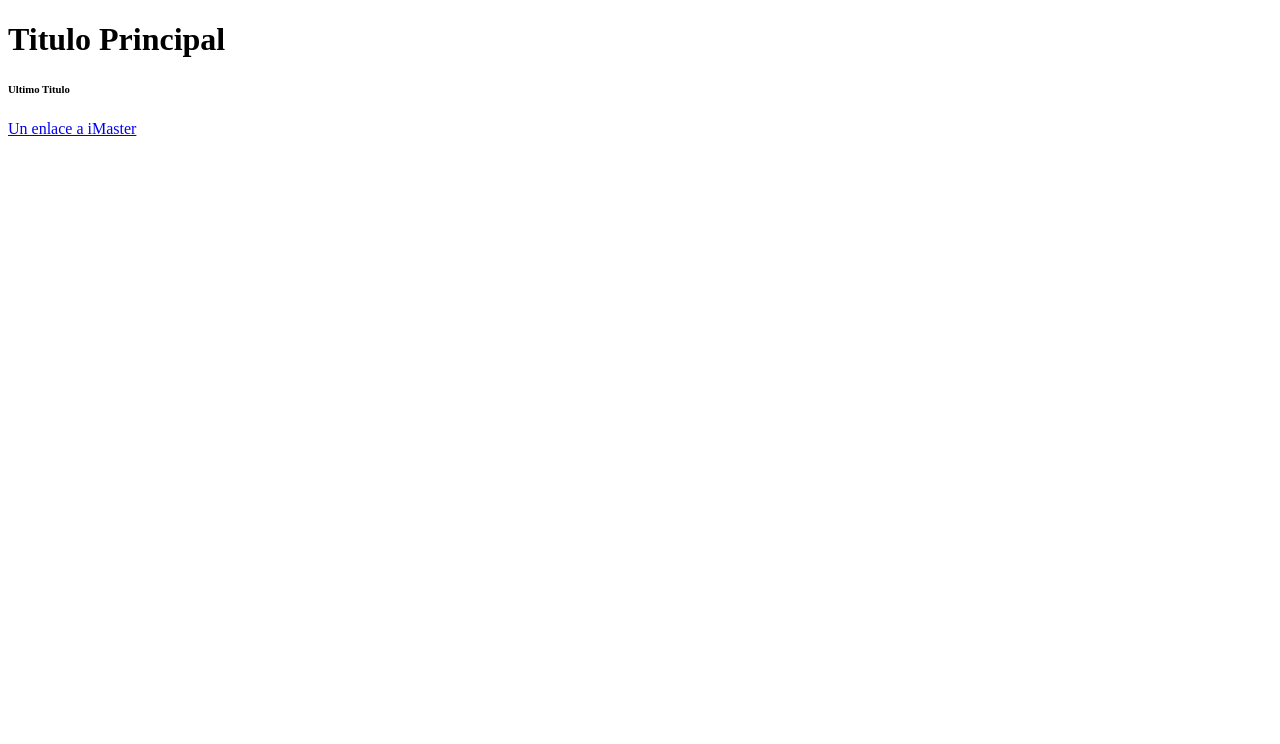
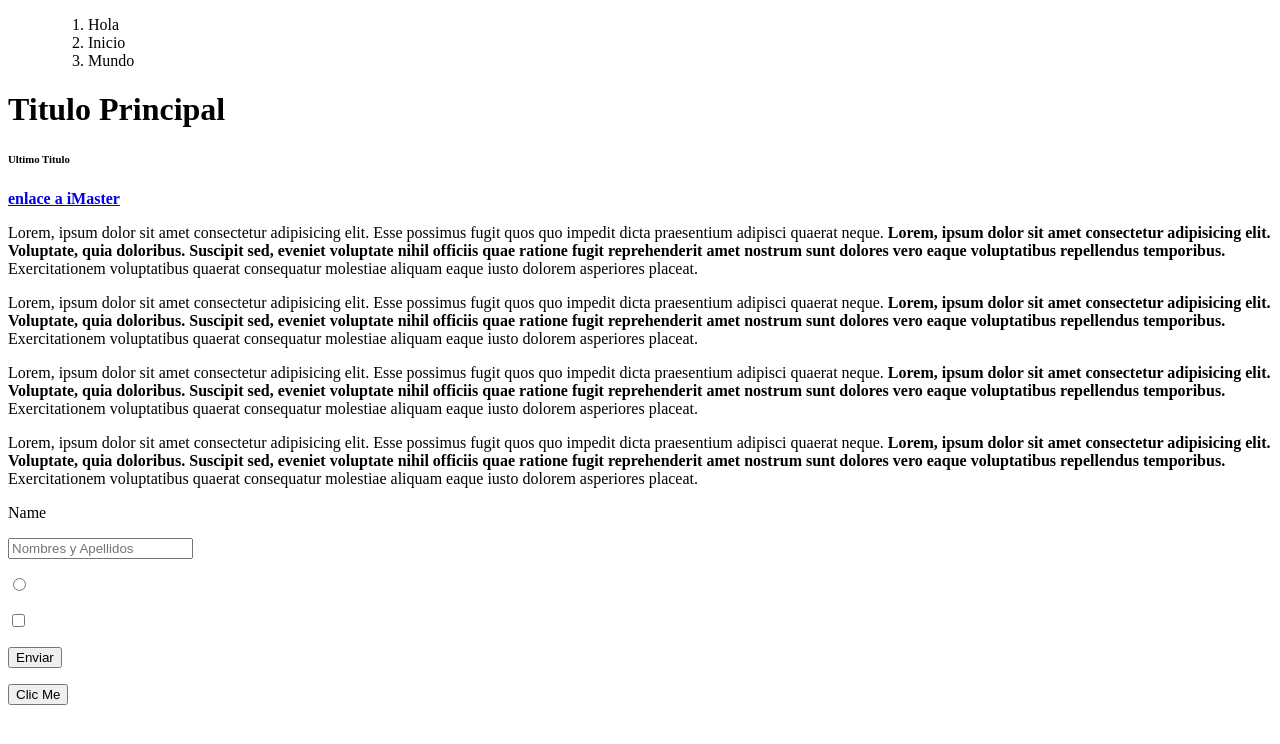
Before and after one commit to fasadif/Ciclo3, a plain HTML site: page index.html in a window 1280 px wide. Drawn offline with Linux system fonts and the light colour scheme.

Commit message:
Fin clase html

```diff
--- a/index.html
+++ b/index.html
@@ -8,13 +8,68 @@
 
 <body>
     <header>
+        <nav>
+            <ul>
+                <ol>
+                    <li>Hola</li>
+                    <li>Inicio</li>
+                    <li>Mundo</li>
+                </ol>
+            </ul>
+        </nav>
+    </header>
 
-    </header>
     <main>
     <h1>Titulo Principal</h1>
     <h6>Ultimo Titulo</h6>
     <!-- Comentarios -->
-    <a href="//imaster.acdemy">Un enlace a iMaster</a>
+    <a href="//imaster.acdemy"><b>enlace a iMaster</b></a>
+
+    <!-- Noticias -->
+    <div>
+        <p>
+            Lorem, ipsum dolor sit amet consectetur adipisicing elit. Esse possimus fugit quos quo impedit dicta praesentium adipisci quaerat neque.
+            <span>
+                <b>Lorem, ipsum dolor sit amet consectetur adipisicing elit. Voluptate, quia doloribus. Suscipit sed, eveniet voluptate nihil officiis quae ratione fugit reprehenderit amet nostrum sunt dolores vero eaque voluptatibus repellendus temporibus.</b>
+            </span>
+            Exercitationem voluptatibus quaerat consequatur molestiae aliquam eaque iusto dolorem asperiores placeat.
+        </p>
+        <p>
+            Lorem, ipsum dolor sit amet consectetur adipisicing elit. Esse possimus fugit quos quo impedit dicta praesentium adipisci quaerat neque.
+            <span>
+                <b>Lorem, ipsum dolor sit amet consectetur adipisicing elit. Voluptate, quia doloribus. Suscipit sed, eveniet voluptate nihil officiis quae ratione fugit reprehenderit amet nostrum sunt dolores vero eaque voluptatibus repellendus temporibus.</b>
+            </span>
+            Exercitationem voluptatibus quaerat consequatur molestiae aliquam eaque iusto dolorem asperiores placeat.
+        </p>
+    </div>
+    <div>
+        <p>
+            Lorem, ipsum dolor sit amet consectetur adipisicing elit. Esse possimus fugit quos quo impedit dicta praesentium adipisci quaerat neque.
+            <span>
+                <b>Lorem, ipsum dolor sit amet consectetur adipisicing elit. Voluptate, quia doloribus. Suscipit sed, eveniet voluptate nihil officiis quae ratione fugit reprehenderit amet nostrum sunt dolores vero eaque voluptatibus repellendus temporibus.</b>
+            </span>
+            Exercitationem voluptatibus quaerat consequatur molestiae aliquam eaque iusto dolorem asperiores placeat.
+        </p>
+        <p>
+            Lorem, ipsum dolor sit amet consectetur adipisicing elit. Esse possimus fugit quos quo impedit dicta praesentium adipisci quaerat neque.
+            <span>
+                <b>Lorem, ipsum dolor sit amet consectetur adipisicing elit. Voluptate, quia doloribus. Suscipit sed, eveniet voluptate nihil officiis quae ratione fugit reprehenderit amet nostrum sunt dolores vero eaque voluptatibus repellendus temporibus.</b>
+            </span>
+            Exercitationem voluptatibus quaerat consequatur molestiae aliquam eaque iusto dolorem asperiores placeat.
+        </p>
+    </div>
+    <!-- Formulario de Prueba -->
+    <div>
+        <form action="sendMail()">
+            <p><label for="">Name</label></p>
+            <p><input id="name" placeholder="Nombres y Apellidos" type="text"></p>
+
+            <p><input type="radio" name="" id=""></p>
+            <p><input type="checkbox" name="" id=""></p>
+            <p><input type="submit" value="Enviar"></p>
+            <p><input type="button" value="Clic Me"></p>
+        </form>
+    </div>
     </main>
     <footer>
 
```
